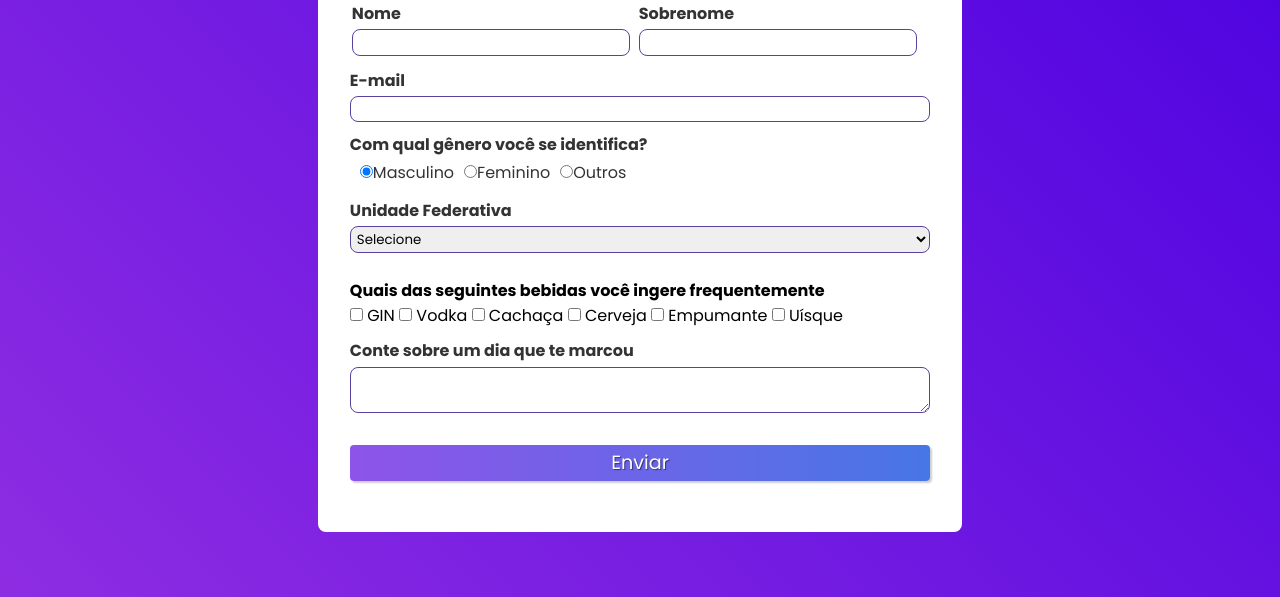
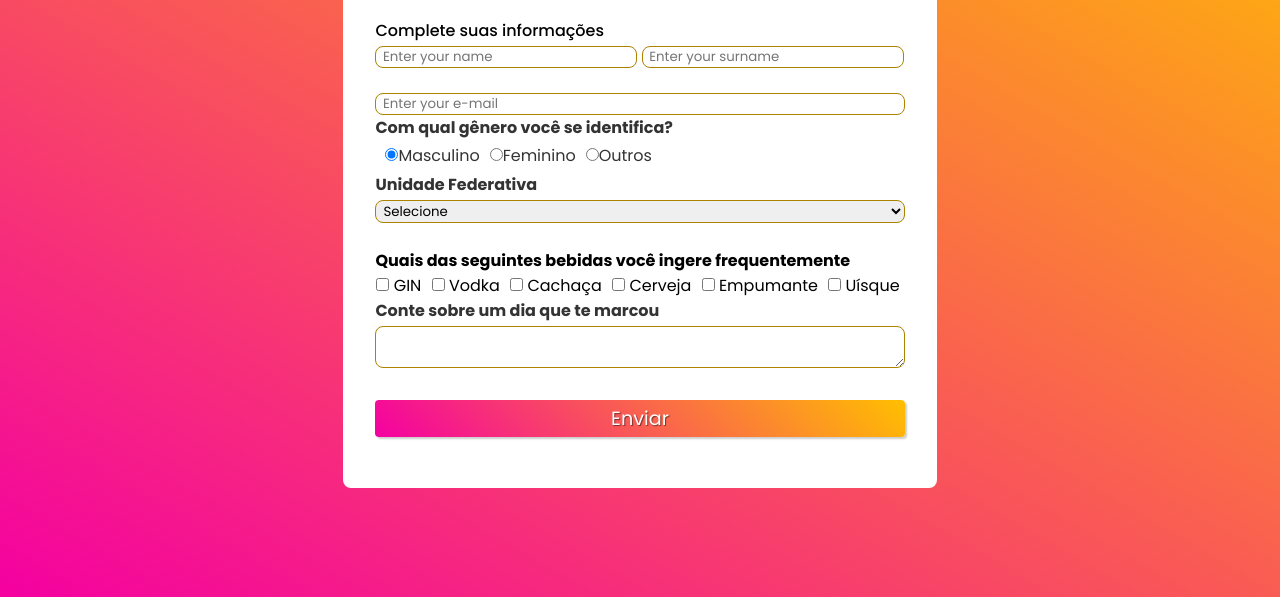
Before and after one commit to Alkamov/Formulario, a plain HTML site: page index.html in a window 1280 px wide. Shown: the part 203-800 px from the top of the page. Drawn offline with Linux system fonts and the light colour scheme.

Commit message:
Mudança de cores e melhoria no css

```diff
--- a/formulario.css
+++ b/formulario.css
@@ -10,7 +10,7 @@
 }
 /* Externo */
 body {
-    background: linear-gradient(45deg, #8e2de2, #4a00e0);
+    background: linear-gradient(30deg, #f400a1, #ffbf00);
     background-repeat: no-repeat;
     min-height: 100vh;
     min-width: 100vw;
@@ -45,7 +45,7 @@ main.container {
     bottom: 3px;
     left: 0;
     border-radius: 8px;
-    background: linear-gradient(45deg, #8e2de2, #4a00e0);
+    background: linear-gradient(30deg, #ffbf00, #f400a1);
 }
 
 /* Subtitulo */
@@ -60,11 +60,11 @@ form {
     flex-direction: column;
 }
 /* Classes grupo/campo que estão dentro de um fieldset, neste caso nome e sobrenome*/
-fieldset.grupo .campo {
+fieldset .campo {
     display: inline-flex;
-    width: 48%;
-    margin: 2px;
+    flex-direction: column;
 }
+
 
 /* Gênero - Configura os botões radiais */
 .genero {
@@ -75,40 +75,10 @@ fieldset.grupo .campo {
     padding-left: 10px;
 }
 
-/* Tudo que esteja como classe grupo */
-.grupo {
-    position: relative;
-}
-/* O que vem antes do bloco grupo */
-.grupo:before{
-    display: table;
-}
-/* O que vier depois do bloco grupo */
-.grupo:after {
-    clear: both;
-    display: table
-}
-/* Controla todos os inputs dentro da classe grupo */
-.grupo input {
-    outline: none;
-    font-size: 0.9rem;
-    color: rgba(0, 0, 0, 0.7);
-}
-
-.grupo input::placeholder {
-    color: rgba(0, 0, 0, 0.5)
-}
-
-
-.campo input[type='submit']::hover {
-    letter-spacing: 0.5px;
-    background: linear-gradient(to left, #4776E6, #8e54e9);
-}
 
 .campo {
     display: flex;
     flex-direction: column;
-    margin-top: 10px;
 }
 
 .campo span {
@@ -128,18 +98,19 @@ input, select, textarea, button {
 }
 
 .campo input[type='text'], .campo input[type='email'], .campo select, .campo textarea {
-    padding: 2px;
-    border: 1px solid #59429d;
-    box-shadow: rgba(0, 0, 0, 0.2);
-    display: block;
+    border: 1px solid #ad8200;
+    box-shadow: rgba(0, 0, 0, 0.7);
+    display: flex;
+    padding-left: 3px;
 }
 
 .campo select option {
-    padding-right: 1em;
+    padding-left: 1em;
 }
 
 .campo input:focus, .campo select:focus, .campo textarea:focus {
-    background: #E0E0F8;
+    outline: none;
+    background: #f400000e;
 }
 
 .botao {
@@ -150,8 +121,7 @@ input, select, textarea, button {
     box-shadow: 2px 2px 2px rgba(0, 0, 0, 0.2);
     text-shadow: 1px 1px 1px rgba(0, 0, 0, 0.5);
     margin-top: 2rem;
-    background: linear-gradient(to left, #4776E6, #8e54e9);
-    cursor: pointer;
+    background: linear-gradient(45deg, #f400a1, #ffbf00);
     color: white;
     border-radius: 4px;
     transition: all 0.3s ease;
@@ -159,7 +129,7 @@ input, select, textarea, button {
 }
 
 .botao:hover {
-    background: #ccbbff;
+    background:#f400494f;
     box-shadow: inset 2px 2px 2px rgba(0, 0, 0, 0.2);
     text-shadow: none;
 }
@@ -168,6 +138,13 @@ input, select, textarea, button {
     cursor: pointer;
 }
 
-.check {
+.campo input[type='submit']::hover {
+    letter-spacing: 0.5px;
+    background: linear-gradient(30deg, #ffbf00, #f400a1);
+}
+
+.check div{
     display: inline-block;
+    margin-left: 1px;
+    margin-right: 5px;
 }
--- a/index.html
+++ b/index.html
@@ -23,25 +23,23 @@
             <!-- Inicio do formulário -->
             <form>
 
-                <fieldset class='grupo'>
+                <fieldset>
                     <!-- Campo "nome" -->
                     <div class='campo'>
-                        <label for='nome'><strong>Nome</strong></label>
-                        <input type="text" name='nome' id='nome' required>
+                        <input type="text" name='nome' id='nome' required placeholder=" Enter your name">
                     </div>
 
                     <!-- Campo "sobrenome" -->
                     <div class='campo'>
-                        <label for='sobrenome'><strong>Sobrenome</strong></label>
-                        <input type='text' name='sobrenome' id='sobrenome' required>
+                        <input type='text' name='sobrenome' id='sobrenome' required placeholder=" Enter your surname">
                     </div>
+
                 </fieldset>
-
-                <!-- Campo "e-mail" -->
-                <div class='campo'>
-                    <label for='email'><strong>E-mail</strong></label>
-                    <input type='email' name='email' id='email' required>
-                </div>
+                    <!-- Campo "e-mail" -->
+                    <div class='campo'>
+                        <br>
+                        <input type='email' name='email' id='email' required placeholder=" Enter your e-mail">
+                    </div>
 
                 <!-- Campo "gênero" -->
                 <div class='campo'>
@@ -95,19 +93,29 @@
                 </div>
 
                 <!-- Campo "bebidas" para multiplas escolhas -->
-                <fieldset class='grupo'>
-                    <div id='check'>
+                <fieldset class='check'>
                         <label><strong>Quais das seguintes bebidas você ingere frequentemente</strong></label><br>
+                    <div>
                         <input type='checkbox' id='bebida1' name='bebida1' value='gin'>
                         <label for="bebida1">GIN</label>
+                    </div>
+                    <div>
                         <input type='checkbox' id='bebida2' name='bebida2' value='vodka'>
                         <label for="bebida2">Vodka</label>
+                    </div>
+                    <div>
                         <input type='checkbox' id='bebida3' name='bebida3' value='cachaca'>
                         <label for="bebida3">Cachaça</label>
+                    </div>
+                    <div>
                         <input type='checkbox' id='bebida4' name='bebida4' value='cerveja'>
                         <label for="bebida4">Cerveja</label>
+                    </div>
+                    <div>
                         <input type='checkbox' id='bebida5' name='bebida5' value='espumante'>
                         <label for="bebida5">Empumante</label>
+                    </div>
+                    <div>
                         <input type='checkbox' id='bebida6' name='bebida6' value='uisque'>
                         <label for="bebida6">Uísque</label>
                     </div>
```
